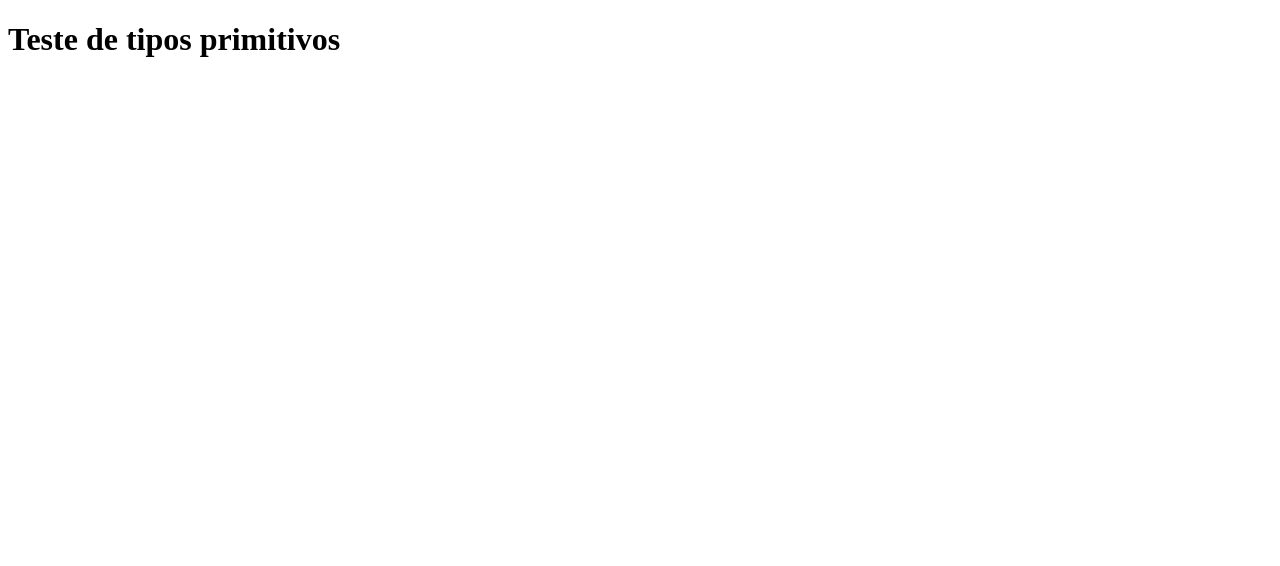
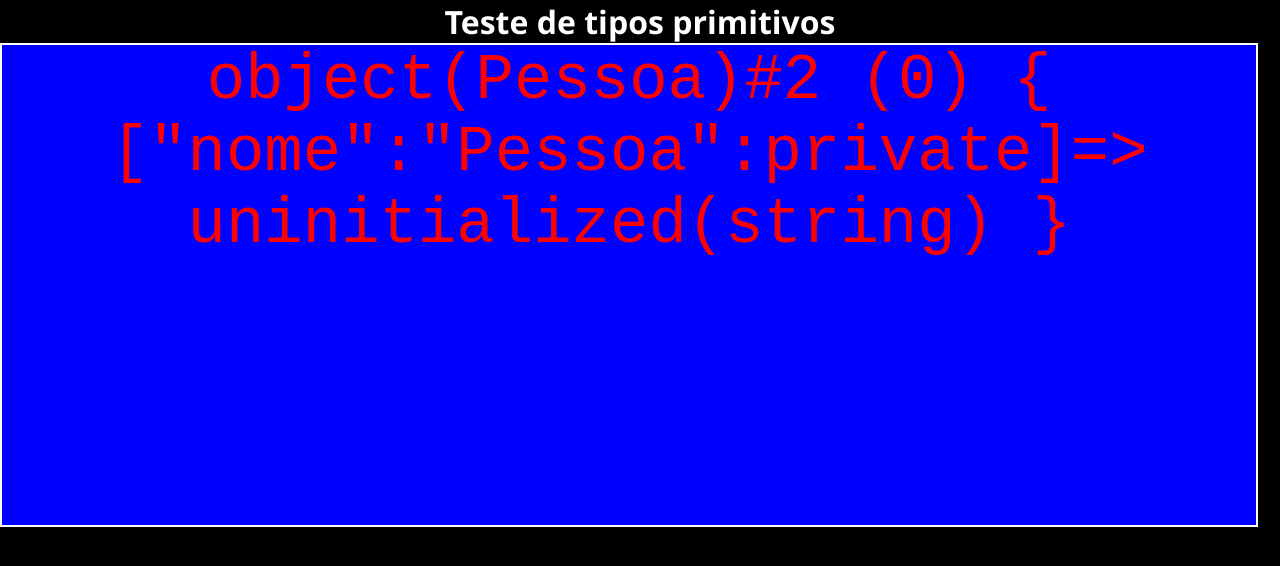
Before and after one commit to santo556/Iniciando-no-PHP, a PHP site: page / in a window 1280 px wide. Shown: the top 566 px of the page. Run offline with PHP 8.4, Linux system fonts and the light colour scheme.

Commit message:
Tudo atualizado.

```diff
--- a/CURSOPHP/ex003/index.php
+++ b/CURSOPHP/ex003/index.php
@@ -5,11 +5,70 @@
     <meta http-equiv="X-UA-Compatible" content="IE=edge">
     <meta name="viewport" content="width=device-width, initial-scale=1.0">
     <title>Tipos primitivos e PHP</title>
+     <style>
+    * {
+        margin: 0;
+        padding: 0;
+        border: 0;
+    }
+
+    body {
+        background-color: black;
+        color: #fff;
+        font-family: 'Segoe UI', Tahoma, Geneva, Verdana, sans-serif;
+        font-size: 1em;
+    }
+
+    h1 {
+        text-align: center;
+    }
+
+    div {
+        background: blue;
+        border: 2px solid #fff;
+        width: 98vw;
+        height: 60vh;
+        text-align: center;
+        color: red;
+        font-size: 4em;
+        font-family: 'Courier New', Courier, monospace;
+    }
+    </style>
 </head>
 <body>
     <h1>Teste de tipos primitivos</h1>
-    <?php
+     <div>
+        <?php
+        // 0x = hexadecimal -b = binário 0 = Octal
+        //$num = 0b1011;
+        //$num1 = 010;
+        //echo "O valor da variável é $num,$num1";
 
+        //$v = "André";
+        //var_dump($v);
+
+        //$num = (integer) 3e2; # 3 x 10(2); -> coerção
+        //echo "O valor é $num";
+        //var_dump($num);
+
+        //$num = (int) "950";
+        //var_dump($num);
+
+        //$casado = true;
+        //var_dump($casado);
+        //print "O valor para casado é $casado";
+
+        //$vet = [6, 2.5, "Maria", 3, false];
+        //var_dump($vet);
+        //echo "O vetor é $vet";
+
+        class Pessoa {
+            private string $nome;
+        }
+
+        $p = new Pessoa;
+        var_dump($p);
     ?>
+    </div>
 </body>
 </html>
```
Also changed, not shown: CURSOPHP/Texto/Curso de PhP.txt (+15 -11 lines).
